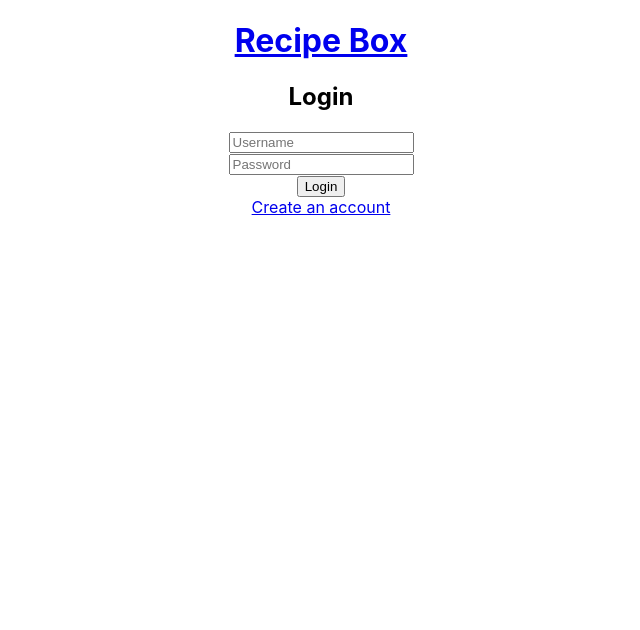
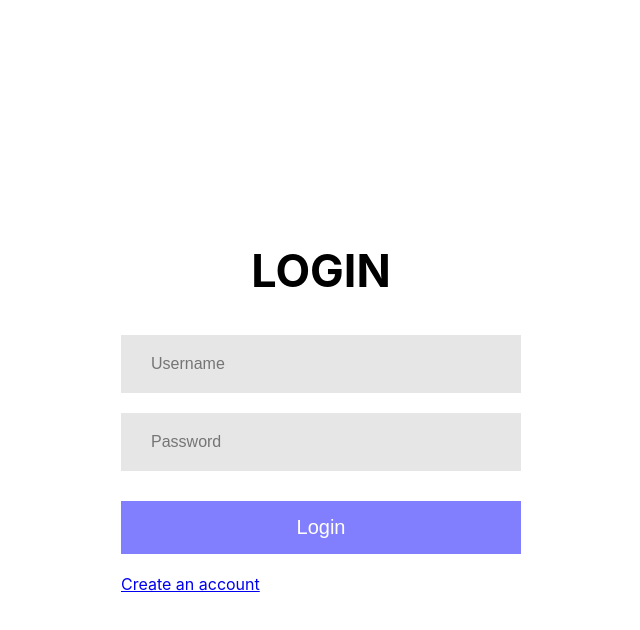
Before and after one commit to secret-family-recipes1/front-end, a React (Create React App) app in the folder front-end-react1/: page /login in a window 1280 px wide. Shown: the top 630 px of the page, without its empty margins (319-959 px from the left). Built offline with nearby package versions, Linux system fonts and the light colour scheme.

Commit message:
log in and sign up pages are connected and working

```diff
--- a/front-end-react1/src/App.css
+++ b/front-end-react1/src/App.css
@@ -1,38 +1,64 @@
-.App {
+ody {
+  padding: 0px;
+  margin: 0px;
+  font-family: 'Ubuntu', sans-serif;
+}
+
+.container {
+  display: flex;
+  flex-flow: row wrap;
+  justify-content: center;
+  align-items: center;
+  height: 100vh;
+}
+
+.login,
+.register {
+  width: 400px;
+}
+
+.login h2,
+.register h2 {
+  font-size: 45px;
+  text-transform: uppercase;
   text-align: center;
 }
 
-.App-logo {
-  height: 40vmin;
-  pointer-events: none;
+.login a {
+  text-align: center;
 }
 
-@media (prefers-reduced-motion: no-preference) {
-  .App-logo {
-    animation: App-logo-spin infinite 20s linear;
-  }
+input[type='text'] {
+  background-color: #e6e6e6;
+  color: #827ffe;
+  font-size: 16px;
+  margin-bottom: 20px;
+  border: none;
+  width: 85%;
+  padding: 20px 30px;
 }
 
-.App-header {
-  background-color: #282c34;
-  min-height: 100vh;
-  display: flex;
-  flex-direction: column;
-  align-items: center;
-  justify-content: center;
-  font-size: calc(10px + 2vmin);
-  color: white;
+input[type='password'] {
+  background-color: #e6e6e6;
+  padding: 20px 30px;
+  color: #827ffe;
+  font-size: 16px;
+  margin-bottom: 20px;
+  border: none;
+  width: 85%;
 }
 
-.App-link {
-  color: #61dafb;
+input[type='submit'] {
+  padding: 15px 0px;
+  background-color: #827ffe;
+  color: #fff;
+  font-size: 20px;
+  margin-top: 10px;
+  margin-bottom: 20px;
+  border: none;
+  width: 100%;
 }
 
-@keyframes App-logo-spin {
-  from {
-    transform: rotate(0deg);
-  }
-  to {
-    transform: rotate(360deg);
-  }
+.check {
+  font-size: 16px;
 }
--- a/front-end-react1/src/App.js
+++ b/front-end-react1/src/App.js
@@ -7,21 +7,12 @@ import Member from './components/Member';
 import SignUp from './components/SignUp'
 import LogIn from './components/LogIn'
 
-const initialTeamList = [
-  // {
-  //   id: uuid(),
-  //   name: 'Nicole',
-  //   email: 'nicole-tilbe@lambdastudents.com',
-  //   role: 'Full Stack Developer',
-  // }
-]
+const initialTeamList = []
 
 const initialFormValues = {
   // text inputs
   name: '',
   email: '',
-  // dropdown options
-  role: '',
 }
 
 export default function App() {
@@ -54,9 +45,6 @@ export default function App() {
     <div className="App container">
       <Switch>
         <Route path='/signup'>
-          <Link className="headerName" to='/'>
-            <h1>Recipe Box</h1>
-          </Link>
           <SignUp
             values={formValues}
             onInputChange={onInputChange}
@@ -64,9 +52,6 @@ export default function App() {
           />
         </Route>
         <Route path='/login'>
-          <Link className="headerName" to='/'>
-            <h1>Recipe Box</h1>
-          </Link>
           <LogIn
             values={formValues}
             onInputChange={onInputChange}
--- a/front-end-react1/src/components/LogIn.js
+++ b/front-end-react1/src/components/LogIn.js
@@ -61,7 +61,7 @@ class Login extends Component {
 					<input type="submit" value="Login" />
 				</form>
 
-				<Link to="/register">Create an account</Link>
+				<Link to="/signup">Create an account</Link>
 			</div>
 		);
 	}
--- a/front-end-react1/src/components/SignUp.js
+++ b/front-end-react1/src/components/SignUp.js
@@ -78,7 +78,7 @@ class SignUp extends Component {
 					<input type="submit" value="Login" />
 				</form>
 
-				<Link to="/">Login Here</Link>
+				<Link to="/login">Login Here</Link>
 			</div>
 		);
 	}
```
